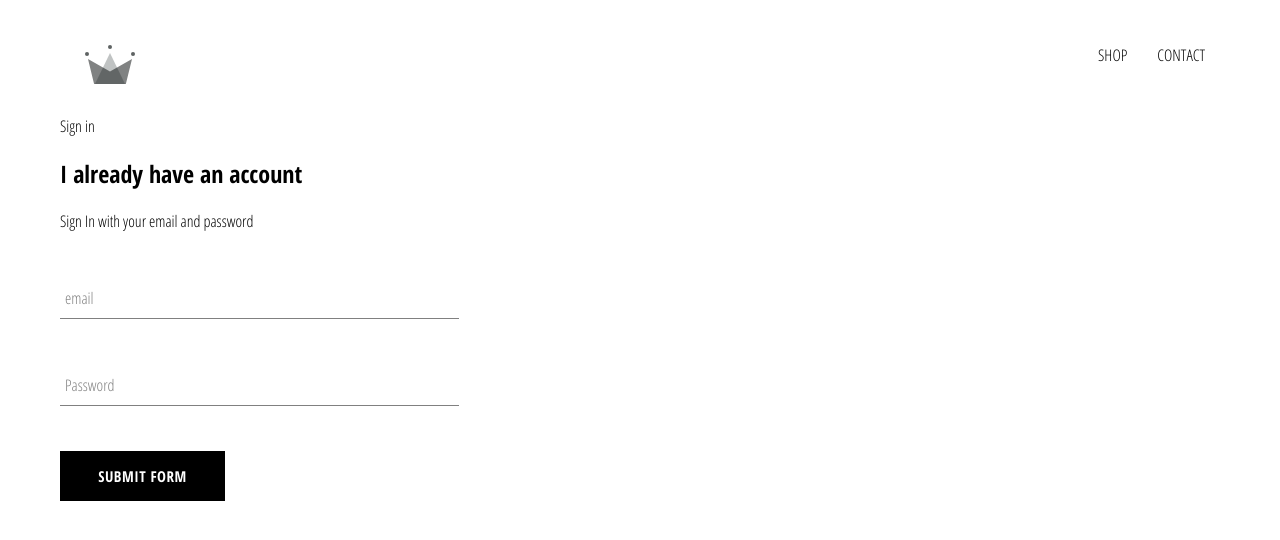
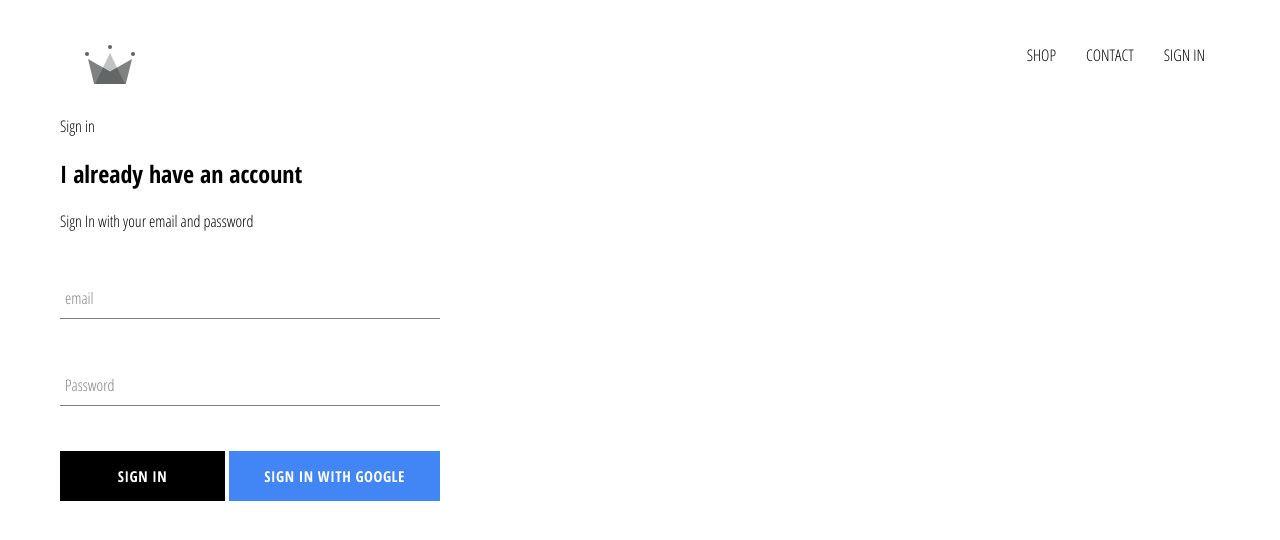
Before and after one commit to mabenunez/ebi-e-shop, a React (Create React App) app: page /signin in a window 1280 px wide. Shown: the top 540 px of the page. Built offline with nearby package versions, Linux system fonts and the light colour scheme; no server answers.

Commit message:
integrated firebase, created sign in page

```diff
--- a/package.json
+++ b/package.json
@@ -3,6 +3,7 @@
   "version": "0.1.0",
   "private": true,
   "dependencies": {
+    "firebase": "^7.5.0",
     "node-sass": "^4.12.0",
     "react": "^16.10.1",
     "react-dom": "^16.10.1",
--- a/src/App.css
+++ b/src/App.css
@@ -1,3 +1,6 @@
+* {
+    box-sizing: border-box;
+}
 body {
     font-family: 'Open Sans Condensed', sans-serif;
     padding: 20px 60px;
--- a/src/App.js
+++ b/src/App.js
@@ -1,22 +1,43 @@
-import React from 'react';
-import './App.css';
-import Homepage from './pages/homepage/Homepage';
-import { Switch, Route } from 'react-router-dom';
-import ShopPage from './pages/shop/ShopPage';
-import Header from './components/header/header';
-import SessionPage from './pages/session/SessionPage';
+import React from "react";
+import "./App.css";
+import Homepage from "./pages/homepage/Homepage";
+import { Switch, Route } from "react-router-dom";
+import ShopPage from "./pages/shop/ShopPage";
+import Header from "./components/header/header";
+import SessionPage from "./pages/session/SessionPage";
+import { auth } from "./firebase/firebase.utils";
 
-function App() {
+class App extends React.Component {
+  constructor() {
+    super()
+    this.state = {
+      currentUser: null
+    }
+  }
+  unsuscribeFromAuth = null;
+
+  componentDidMount() {
+    this.unsuscribeFromAuth = auth.onAuthStateChanged(user => {
+      this.setState({ currentUser: user });
+      console.log(user)
+    })
+  }
+
+  componentWillUnmount() {
+    this.unsuscribeFromAuth();
+  }
+  render() {
     return (
       <div>
-      <Header />
+        <Header currentUser={this.state.currentUser}/>
         <Switch>
-        <Route exact path='/' component={Homepage}/>
-        <Route path='/shop' component={ShopPage}/>
-        <Route path='/signin' component={SessionPage}/>
+          <Route exact path="/" component={Homepage} />
+          <Route path="/shop" component={ShopPage} />
+          <Route path="/signin" component={SessionPage} />
         </Switch>
       </div>
     );
   }
+}
 
 export default App;
--- a/src/components/custom-button/CustomButton.js
+++ b/src/components/custom-button/CustomButton.js
@@ -2,7 +2,10 @@
 import "./custom-button.styles.scss";
 
 const CustomButton = (props) => (
-    <button className="custom-button" {...props}>
+    <button
+      className={`custom-button ${props.isgooglesignin ? 'google-sign-in' : ''} `}
+      {...props}
+    >
         {props.children}
     </button>
 )
--- a/src/components/custom-button/custom-button.styles.scss
+++ b/src/components/custom-button/custom-button.styles.scss
@@ -19,4 +19,12 @@
       color: black;
       border: 1px solid black;
     }
+    &.google-sign-in {
+      background: #4285f4;
+      color: white;
+      &:hover {
+        background-color: #357ae8;
+        border: none;
+      }
+    }
   }
--- a/src/components/header/header.js
+++ b/src/components/header/header.js
@@ -2,8 +2,9 @@
 import { Link } from 'react-router-dom';
 import { ReactComponent as Logo } from '../../assets/crown.svg';
 import './header.styles.scss';
+import { auth } from '../../firebase/firebase.utils';
 
-const Header = () => {
+const Header = ({ currentUser }) => {
     return (
         <div className='header'>
             <Link className='logo-container' to='/'>
@@ -16,6 +17,12 @@
                 <Link className='option' to='/shop'>
                     CONTACT
                 </Link>
+                {
+                    currentUser ?
+                    <div className="option" onClick={() => auth.signOut()}>SIGN OUT</div>
+                    :
+                    <Link className="option" to="/signin">SIGN IN</Link>
+                }
             </div>
         </div>
     )
--- a/src/components/header/header.styles.scss
+++ b/src/components/header/header.styles.scss
@@ -20,6 +20,7 @@
 
     .option {
       padding: 10px 15px;
+      cursor: pointer;
     }
   }
 }
--- a/src/components/sign-in/SignIn.js
+++ b/src/components/sign-in/SignIn.js
@@ -2,6 +2,7 @@
 import './sign-in.styles.scss'
 import FormInput from "../form-input/FormInput";
 import CustomButton from "../custom-button/CustomButton";
+import { signInWithGoogle } from '../../firebase/firebase.utils'
 
 class SignIn extends React.Component {
   constructor(props) {
@@ -50,7 +51,10 @@
             handleChange={this.handleChange}
             required
           />
-          <CustomButton type="submit">Submit Form</CustomButton>
+          <div className="buttons">
+            <CustomButton type="submit">Sign In</CustomButton>
+            <CustomButton onClick={signInWithGoogle} isgooglesignin="true">Sign in with Google</CustomButton>
+          </div>
         </form>
       </div>
     );
--- a/src/components/sign-in/sign-in.styles.scss
+++ b/src/components/sign-in/sign-in.styles.scss
@@ -1,8 +1,12 @@
 .sign-in {
-    width: 30vw;
+    width: 380px;
     display:flex;
     flex-direction: column;
     .title {
         margin: 10px 0;
     }
+    .buttons {
+        display: flex;
+        justify-content: space-between;
+    }
 }
--- /dev/null
+++ b/src/firebase/firebase.utils.js
@@ -0,0 +1,24 @@
+import firebase from 'firebase/app';
+import 'firebase/firestore';
+import 'firebase/auth';
+
+const config = {
+    apiKey: "AIzaSyClJgUTlF8iOre7SP7mo-QrMgw9Isn0xaI",
+    authDomain: "ebi-db.firebaseapp.com",
+    databaseURL: "https://ebi-db.firebaseio.com",
+    projectId: "ebi-db",
+    storageBucket: "ebi-db.appspot.com",
+    messagingSenderId: "801347450011",
+    appId: "1:801347450011:web:e1db6412c0ad9bc8f8823e"
+};
+
+firebase.initializeApp(config);
+
+export const auth = firebase.auth();
+export const firestore = firebase.firestore();
+
+const provider = new firebase.auth.GoogleAuthProvider();
+provider.setCustomParameters({ prompt: 'select_account' });
+export const signInWithGoogle = () => auth.signInWithPopup(provider);
+
+export default firebase;
```
Also changed, not shown: src/components/menu-item/MenuItem.js (+11 -10 lines), src/components/preview-collection/CollectionPreview.js (+11 -12 lines), 1 other file (tests, documents, lock files or other folders). Lines whose indentation alone changed are shown as unchanged.
